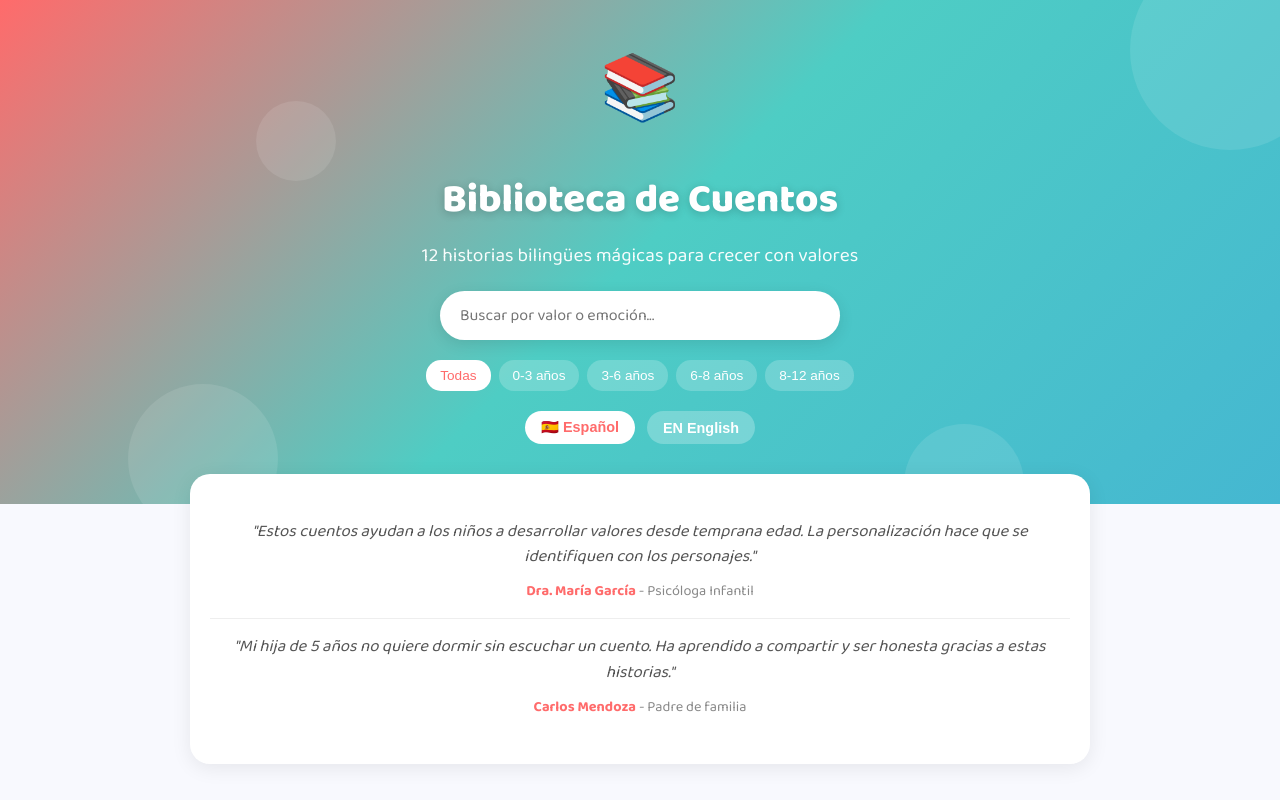
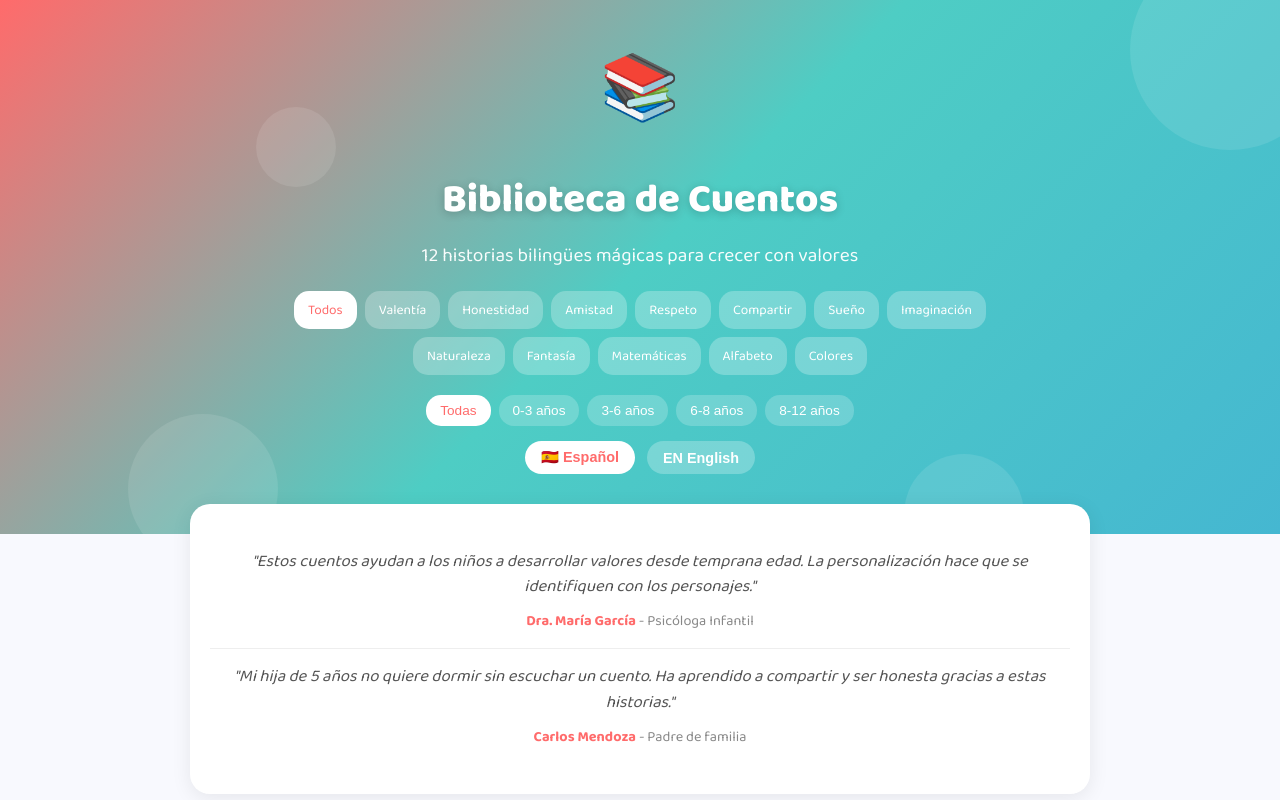
Before and after one commit to rodcas1982/hotmart-cuentos-svelte, a SvelteKit app: page / in a window 1280 px wide. Shown: the top 800 px of the page. Built offline with nearby package versions, Linux system fonts and the light colour scheme.

Commit message:
Fix: filtros por categoría en lugar de buscador texto

```diff
--- a/src/routes/+page.svelte
+++ b/src/routes/+page.svelte
@@ -4,7 +4,24 @@
 
     let lang: 'es' | 'en' = 'es';
     let currentTestimonialIndex = 0;
-    let searchQuery = '';
+    let selectedValue = '';
+
+    // Categorías de valores para filtrar
+    const valueCategories = [
+        { id: '', label_es: 'Todos', label_en: 'All' },
+        { id: 'valentía', label_es: 'Valentía', label_en: 'Bravery' },
+        { id: 'honestidad', label_es: 'Honestidad', label_en: 'Honesty' },
+        { id: 'amistad', label_es: 'Amistad', label_en: 'Friendship' },
+        { id: 'respeto', label_es: 'Respeto', label_en: 'Respect' },
+        { id: 'compartir', label_es: 'Compartir', label_en: 'Sharing' },
+        { id: 'sueño', label_es: 'Sueño', label_en: 'Sleep' },
+        { id: 'imaginación', label_es: 'Imaginación', label_en: 'Imagination' },
+        { id: 'naturaleza', label_es: 'Naturaleza', label_en: 'Nature' },
+        { id: 'fantasía', label_es: 'Fantasía', label_en: 'Fantasy' },
+        { id: 'matemáticas', label_es: 'Matemáticas', label_en: 'Math' },
+        { id: 'alfabeto', label_es: 'Alfabeto', label_en: 'Alphabet' },
+        { id: 'colores', label_es: 'Colores', label_en: 'Colors' }
+    ];
     let selectedAge = 'all';
 
     // Metadata de cada cuento (bilingüe)
@@ -154,9 +171,17 @@
             <h1>{lang === 'es' ? 'Biblioteca de Cuentos' : 'Story Library'}</h1>
             <p>{lang === 'es' ? '12 historias bilingües mágicas para crecer con valores' : '12 magical bilingual stories to grow with values'}</p>
 
-            <!-- Buscador -->
-            <div class="search-box">
-                <input type="text" placeholder={lang === 'es' ? 'Buscar por valor o emoción...' : 'Search by value or emotion...'} bind:value={searchQuery} />
+            <!-- Filtros por valor/categoría -->
+            <div class="value-filters">
+                {#each valueCategories as cat}
+                    <button
+                        class="value-btn"
+                        class:active={selectedValue === cat.id}
+                        on:click={() => selectedValue = cat.id}
+                    >
+                        {lang === 'es' ? cat.label_es : cat.label_en}
+                    </button>
+                {/each}
             </div>
 
             <!-- Filtros edad -->
@@ -191,7 +216,36 @@
 
     <!-- Series agrupadas -->
     <main class="container">
-        {#each collections as col}
+        {#if selectedValue}
+            <!-- Resultados filtrados por valor -->
+            {@const filteredByValue = stories.filter(s => storyData[s.id]?.value.es === selectedValue || storyData[s.id]?.value.en === selectedValue)}
+            <section class="results-section">
+                <h2 class="section-title" style="--cole-color: #FF6B6B">
+                    {lang === 'es' ? 'Cuentos de ' + selectedValue : 'Stories about ' + selectedValue}
+                    ({filteredByValue.length})
+                </h2>
+                <div class="carousel">
+                    <button class="carousel-btn" on:click={() => document.getElementById('carr-results')?.scrollBy({left: -300, behavior: 'smooth'})}>◀</button>
+                    <div class="carousel-inner" id="carr-results">
+                        {#each filteredByValue as story}
+                            <a href="{base}/story?id={story.id}" class="story-card" style="--card-color: #FF6B6B">
+                                <div class="card-img-wrap">
+                                    <img src="{base}/images/{story.image}" alt={story.title[lang]} />
+                                </div>
+                                <div class="card-body">
+                                    <h2>{story.title[lang]}</h2>
+                                    <p class="age-tag">👶 {storyData[story.id]?.age[lang]}</p>
+                                    <p class="value-tag">⭐ {storyData[story.id]?.value[lang]}</p>
+                                </div>
+                            </a>
+                        {/each}
+                    </div>
+                    <button class="carousel-btn" on:click={() => document.getElementById('carr-results')?.scrollBy({left: 300, behavior: 'smooth'})}>▶</button>
+                </div>
+            </section>
+        {:else}
+            <!-- Colecciones normales -->
+            {#each collections as col}
             <div class="serie-section">
                 <h2 class="serie-title" style="--serie-color: {col.color}">
                     {lang === 'es' ? col.name : col.name_en}
@@ -230,6 +284,7 @@
                 </div>
             </div>
         {/each}
+        {/if}
     </main>
 
     <footer>
@@ -565,7 +620,36 @@
         justify-content: center;
         flex-wrap: wrap;
         gap: 8px;
+        margin-bottom: 15px;
+    }
+
+    /* Filtros por valor */
+    .value-filters {
+        display: flex;
+        justify-content: center;
+        flex-wrap: wrap;
+        gap: 8px;
         margin-bottom: 20px;
+        max-width: 700px;
+        margin-left: auto;
+        margin-right: auto;
+    }
+
+    .value-btn {
+        background: rgba(255,255,255,0.25);
+        border: none;
+        padding: 8px 14px;
+        border-radius: 15px;
+        color: white;
+        font-size: 0.85rem;
+        cursor: pointer;
+        transition: all 0.3s;
+        font-family: inherit;
+    }
+
+    .value-btn:hover, .value-btn.active {
+        background: white;
+        color: #FF6B6B;
     }
 
     .age-btn {
```
